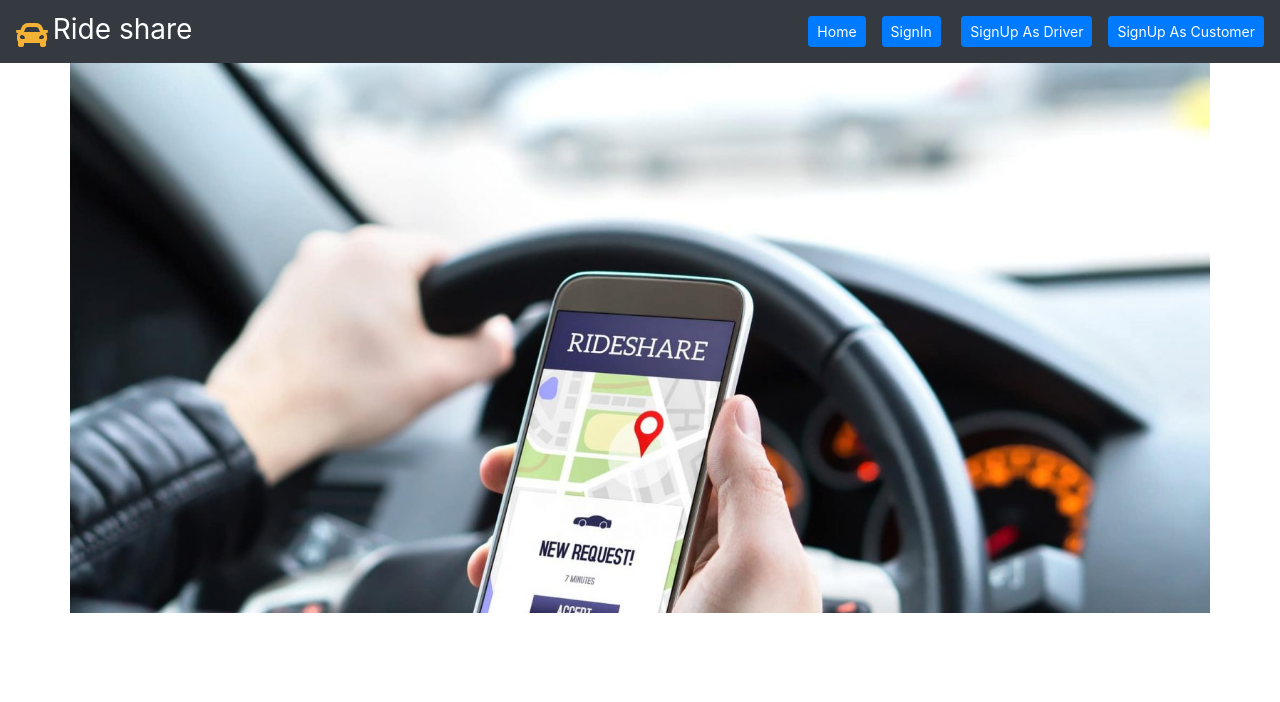
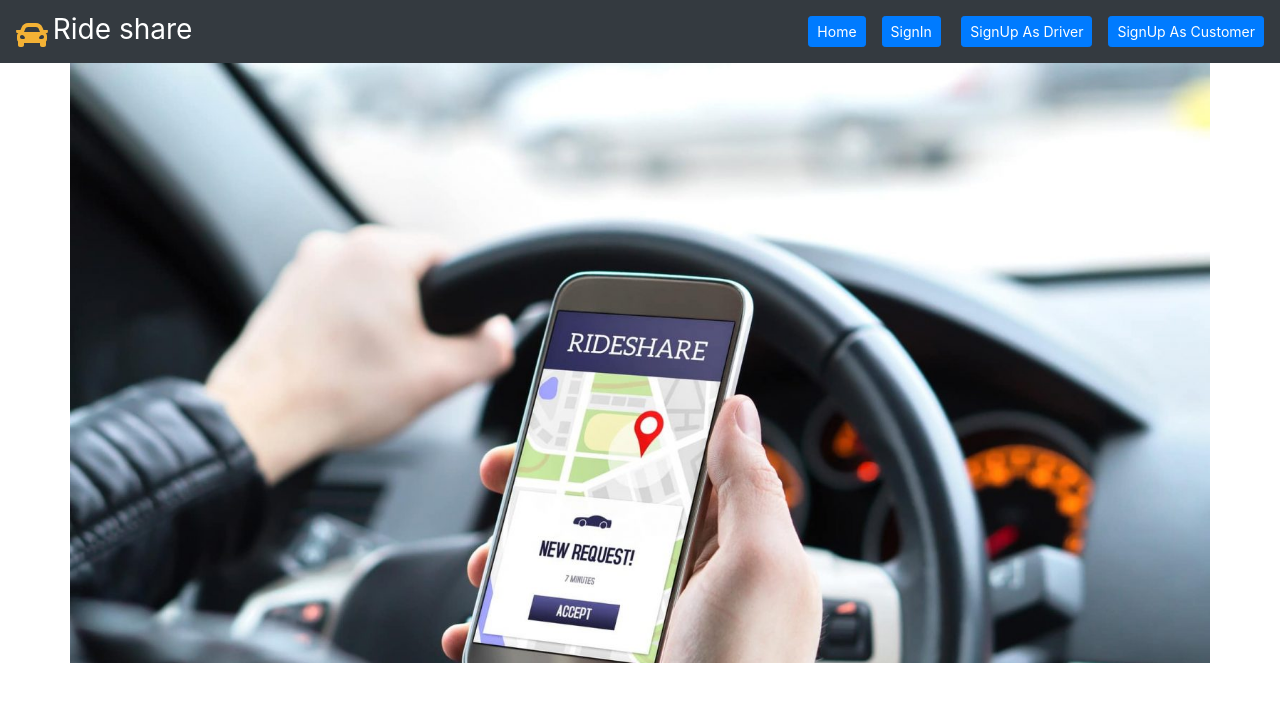
Before and after one commit to apsshrestha28/final_project_react, a React (Create React App) app: page / in a window 1280 px wide. Shown: the top 702 px of the page. Built offline with nearby package versions, Linux system fonts and the light colour scheme; no server answers.

Commit message:
url added

```diff
--- a/src/App.css
+++ b/src/App.css
@@ -1,7 +1,7 @@
 
 .container{
   background-image: url(./style/image/a2.jpg);
-  height:550px;
+  height:600px;
   background-size:cover;
   width: 100%;
 }
```
Also changed, not shown: 6 other files (tests, documents, lock files or other folders).
